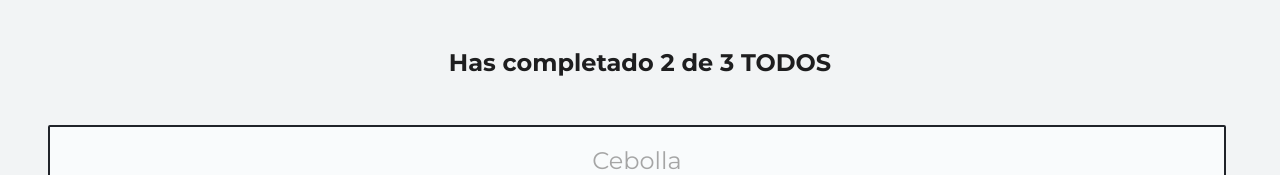
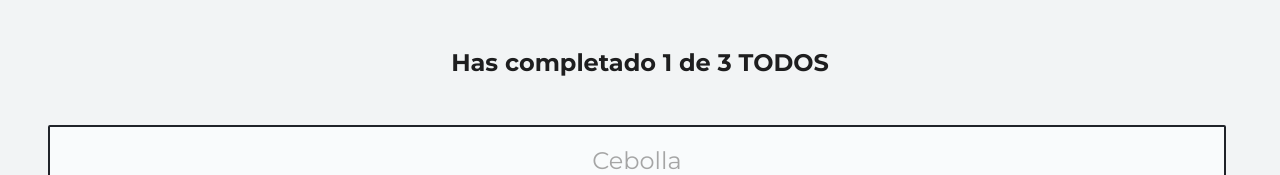
Before and after one commit to David-jughead/things-to-do-machine, a React (Create React App) app: page / in a window 1280 px wide. Shown: the top 175 px of the page. Built offline with nearby package versions, Linux system fonts and the light colour scheme; the HTML template or start-up script is replaced by a standard one.

Commit message:
contador y buscador

```diff
--- a/src/App.js
+++ b/src/App.js
@@ -6,22 +6,50 @@
 import { CreateTodoButton } from "./CreateTodoButton";
 // import './App.css';
 
-const todos = [
+const defaultTodos = [
   { text: 'Cortar cebolla', completed: true },
   { text: 'Tomar el curso de intro a react', completed: false },
   { text: 'LLorar con la llorona', completed: false },
 ]
 
 function App() {
+  const [ todos, setTodos ] = React.useState(defaultTodos);
+  const [ searchValue, setSearchValue ] = React.useState('');
+
+  const completedTodos = todos.filter(todo => !!todo.completed).length;
+  const totalTodos = todos.length;
+
+  let searchedTodos = [];
+
+  if (!searchValue.length >= 1) {
+    searchedTodos = todos;
+  } else {
+    searchedTodos = todos.filter(todo => {
+      const todoText = todo.text.toLowerCase();
+      const searchText = searchValue.toLowerCase();
+      return todoText.includes(searchText);
+    });
+  }
+
   return (
     <React.Fragment>
-      <TodoCounter />
+      <TodoCounter
+        total={totalTodos}
+        completed={completedTodos}
+      />
 
-      <TodoSearch />
+      <TodoSearch
+        searchValue={searchValue}
+        setSearchValue={setSearchValue}
+      />
 
       <TodoList>
-        {todos.map(todo => (
-          <TodoItem key={todo.text} text={todo.text} completed={todo.completed} />
+        {searchedTodos.map(todo => (
+          <TodoItem
+            key={todo.text}
+            text={todo.text}
+            completed={todo.completed}
+          />
         ))}
       </TodoList>
 
--- a/src/TodoCounter/index.js
+++ b/src/TodoCounter/index.js
@@ -1,9 +1,9 @@
 import React from "react";
 import './TodoCounter.css';
 
-function TodoCounter() {
+function TodoCounter({ total, completed }) {
   return (
-    <h2 className="TodoCounter">Has completado 2 de 3 TODOS</h2>
+    <h2 className="TodoCounter">Has completado {completed} de {total} TODOS</h2>
   );
 }
 
--- a/src/TodoSearch/index.js
+++ b/src/TodoSearch/index.js
@@ -1,23 +1,20 @@
 import React from "react";
 import './TodoSearch.css';
 
-function TodoSearch() {
-  const [ searchValue, setSearchValue ] = React.useState('');
-
+function TodoSearch({ searchValue, setSearchValue }) {
   const onSearchValueChange = (event) => {
     console.log(event.target.value);
     setSearchValue(event.target.value);
   };
 
-  return [
+  return (
     <input
       className="TodoSearch"
       placeholder="Cebolla"
       value={searchValue}
       onChange={onSearchValueChange}
-    />,
-    <p>{searchValue}</p>
-  ]
+    />
+  );
 }
 
 export { TodoSearch };
```
